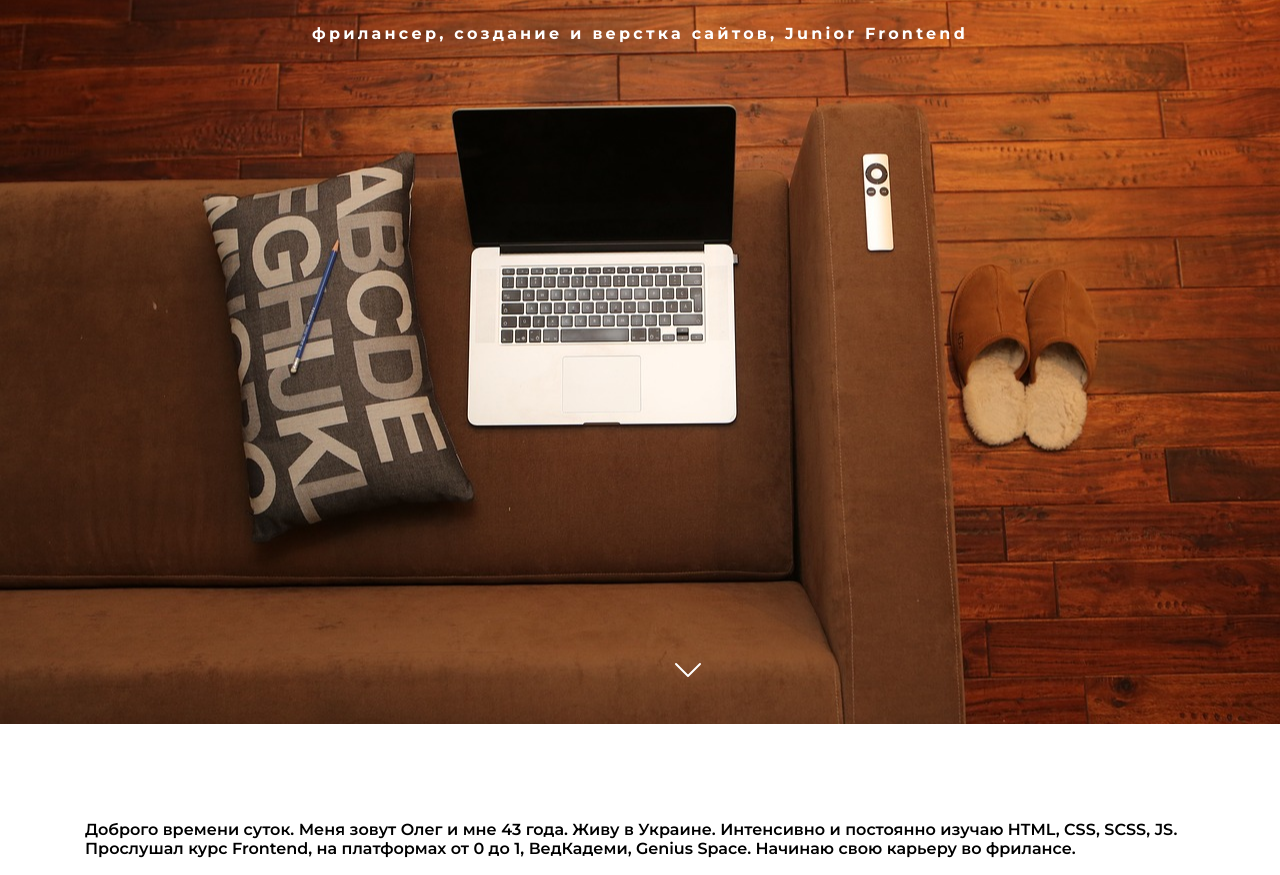
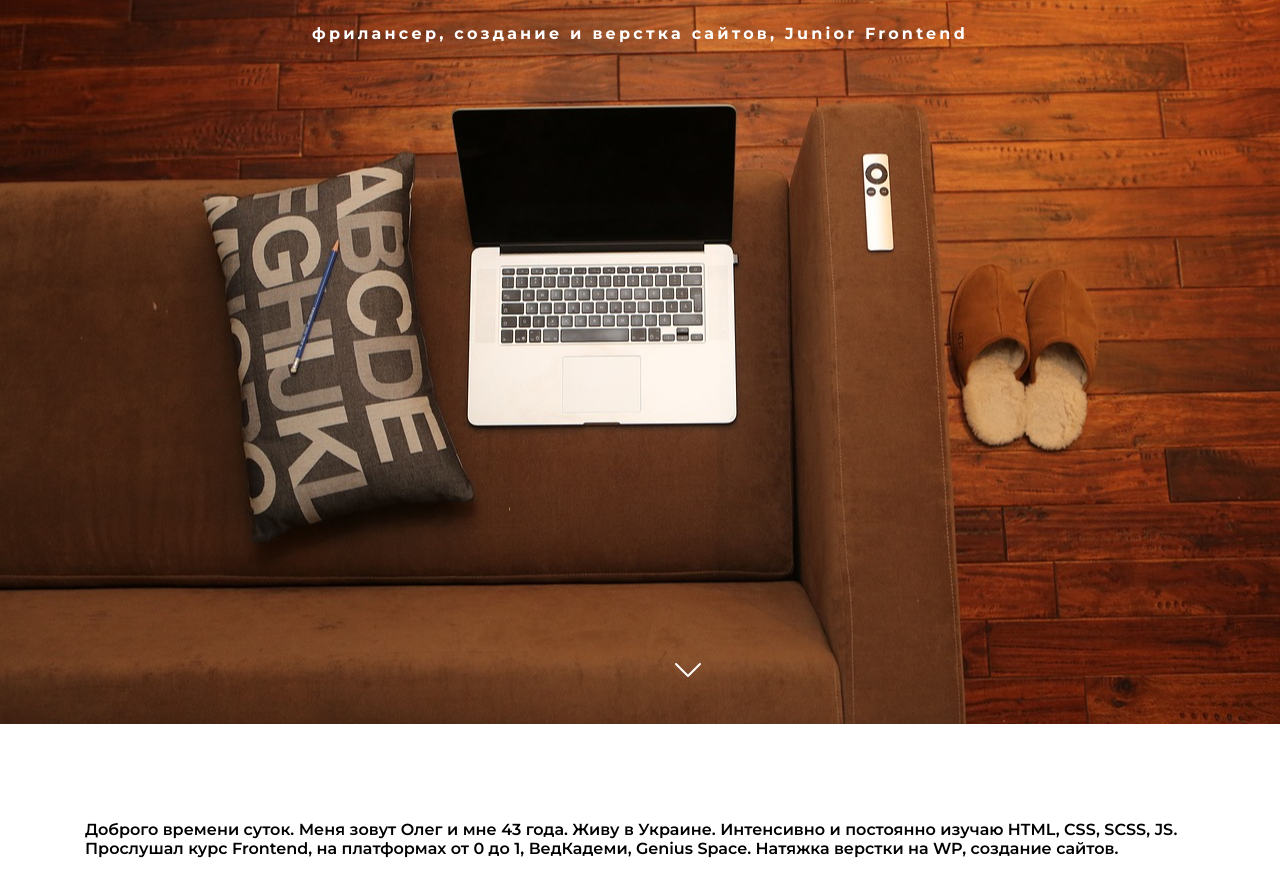
Before and after one commit to OlegLys/Portfolio, a plain HTML site: page index.html in a window 1280 px wide. Shown: the part 76-951 px from the top of the page. Drawn offline with Linux system fonts and the light colour scheme.

Commit message:
Update index.html

```diff
--- a/index.html
+++ b/index.html
@@ -26,8 +26,8 @@
         <p class="portfolio-text">
           Доброго времени суток. Меня зовут Олег и мне 43 года. Живу в Украине.
           Интенсивно и постоянно изучаю HTML, CSS, SCSS, JS. Прослушал курс
-          Frontend, на платформах от 0 до 1, ВедКадеми, Genius Space. Начинаю
-          свою карьеру во фрилансе.
+          Frontend, на платформах от 0 до 1, ВедКадеми, Genius Space.
+          Натяжка верстки на WP, создание сайтов.
         </p>
         <h2 class="portfolio-title">Мои достижения</h2>
         <div class="portfolio-progress">
```
